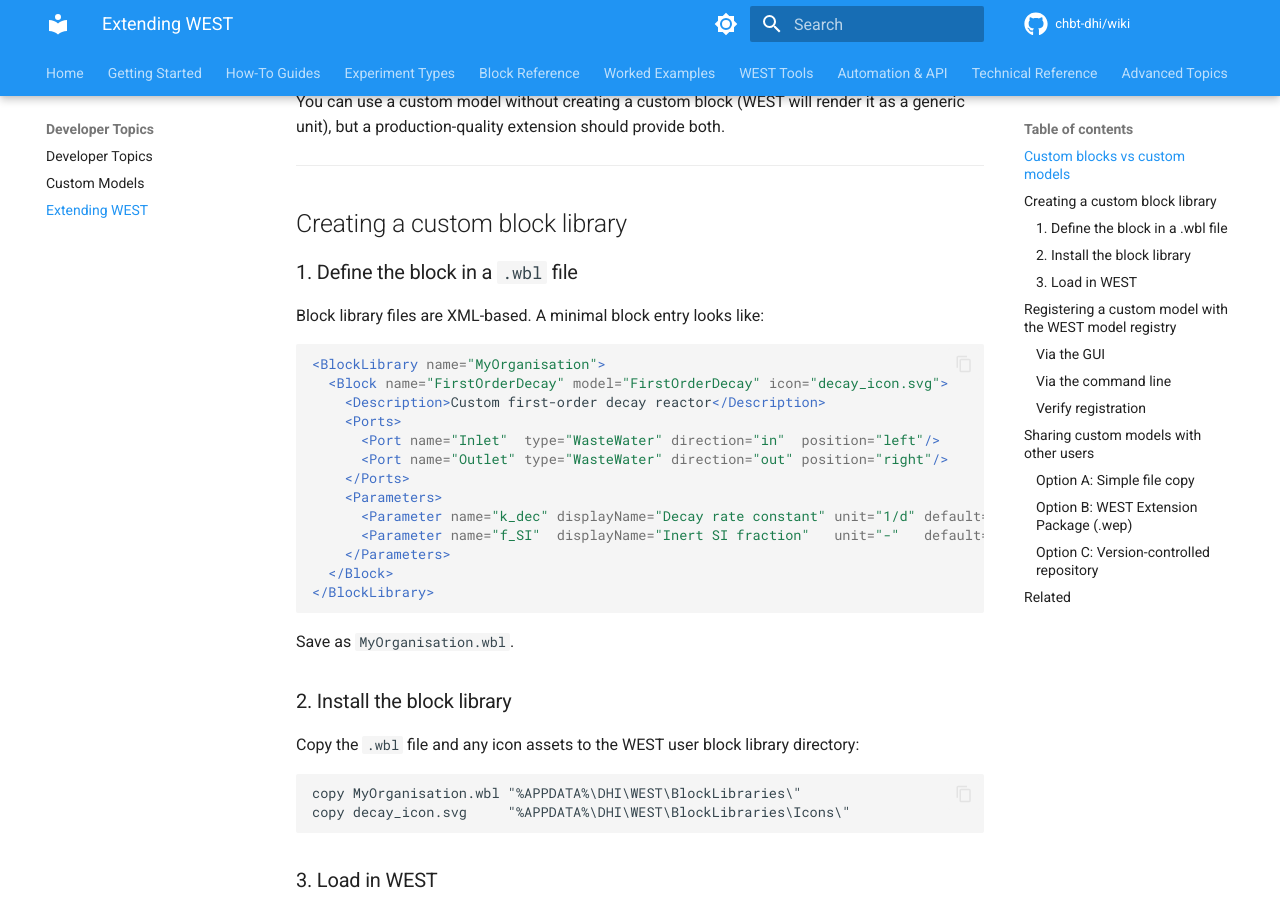
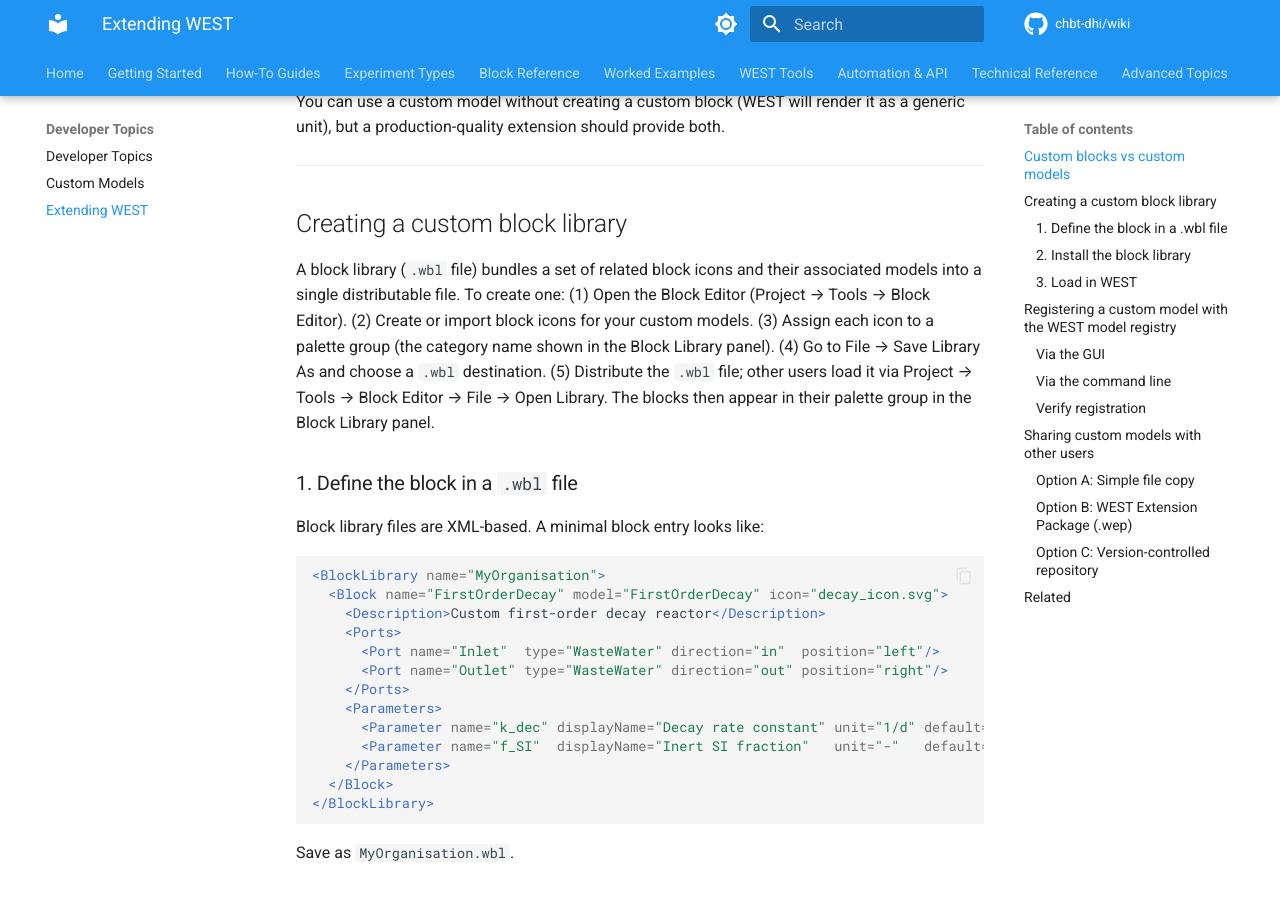
Before and after one commit to CHBT-DHI/Wiki, an MkDocs documentation site: the page built from docs/developer-topics/extending-west.md, in a window 1280 px wide and 900 px high, scrolled down 708 px. Built offline with MkDocs 1.6.1 and Material for MkDocs 9.7.7, drawn with Linux system fonts in a browser that asks for light colours; comment, search, counter and statistics services are not loaded; some of the changed text lies outside the part shown.

Commit message:
docs(extending-west): add overview paragraphs to custom block library and sharing sections

```diff
--- a/docs/developer-topics/extending-west.md
+++ b/docs/developer-topics/extending-west.md
@@ -27,6 +27,8 @@
 ---
 
 ## Creating a custom block library
+
+A block library (`.wbl` file) bundles a set of related block icons and their associated models into a single distributable file. To create one: (1) Open the Block Editor (Project → Tools → Block Editor). (2) Create or import block icons for your custom models. (3) Assign each icon to a palette group (the category name shown in the Block Library panel). (4) Go to File → Save Library As and choose a `.wbl` destination. (5) Distribute the `.wbl` file; other users load it via Project → Tools → Block Editor → File → Open Library. The blocks then appear in their palette group in the Block Library panel.
 
 ### 1. Define the block in a `.wbl` file
 
@@ -94,6 +96,8 @@
 
 ## Sharing custom models with other users
 
+Package your custom model for distribution: (1) Export the model source (`.msl` files) from the Model Editor. (2) Compile a `.wbl` block library (see above). (3) Write a brief installation note: which WEST edition is required, where to copy files, and how to load the library. Recipients copy the `.msl` files to their WEST model library directory and load the `.wbl` in the Block Editor. For larger teams, consider a shared network model library path configured in Project → Options → Paths.
+
 ### Option A: Simple file copy
 
 For individual sharing, distribute:
```
